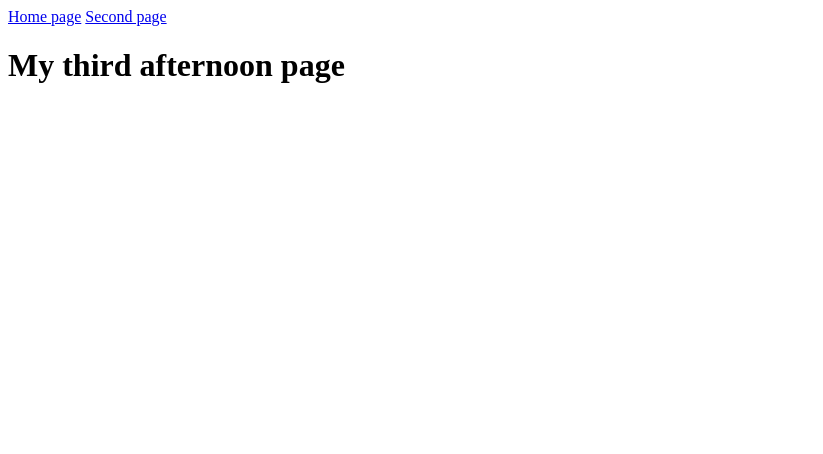
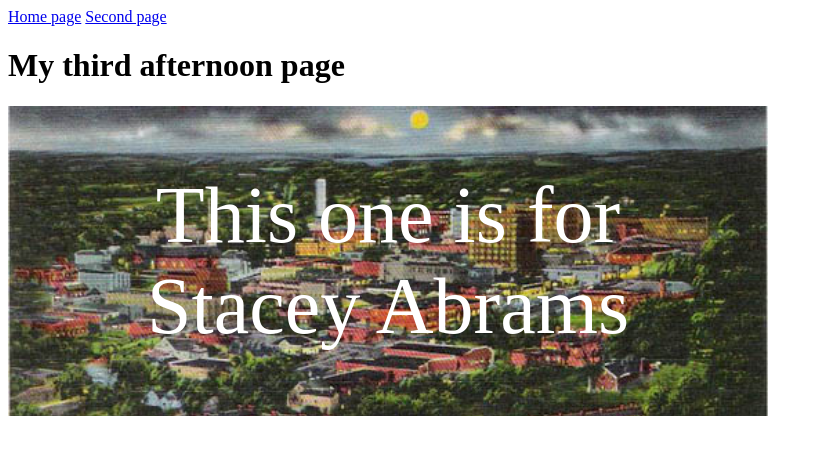
Before and after one commit to simonborer/afternoon-pages, a plain HTML site: page third-page.html in a window 1280 px wide. Shown: the whole page, without its empty margins (0-823 px from the left). Drawn offline with Linux system fonts and the light colour scheme.

Commit message:
Added background image to page 3

```diff
--- a/style.css
+++ b/style.css
@@ -2,3 +2,14 @@
 	background: forestgreen;
 	padding: 1rem;
 }
+
+.postcard {
+	background-image: url('images/athens-postcard.jpg');
+	font-size: 5rem;
+    color: white;
+    max-width: 50%;
+    text-align: center;
+    background-repeat: no-repeat;
+    background-size: cover;
+    padding: 4rem;
+}
--- a/third-page.html
+++ b/third-page.html
@@ -10,5 +10,6 @@
 		<a href="index.html">Home page</a>
 		<a href="second-page.html">Second page</a>
 		<h1>My third afternoon page</h1>
+		<div class="postcard">This one is for Stacey Abrams</div>
 	</body>
 </html>
```
Also changed, not shown: images/athens-postcard.jpg (added).
